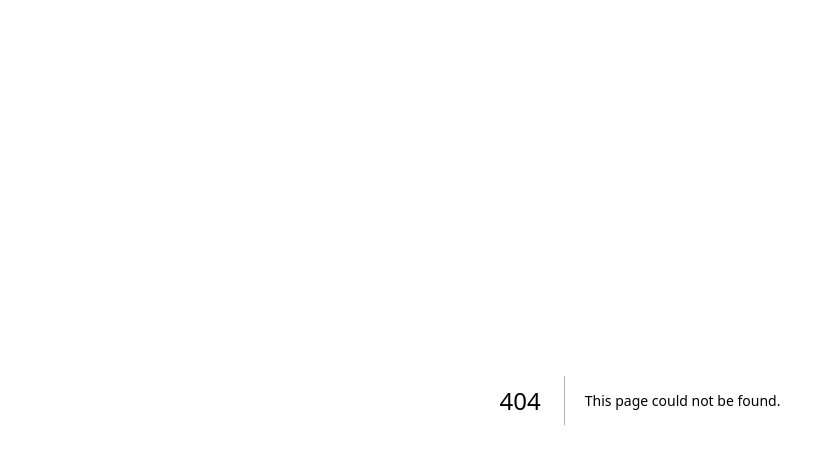
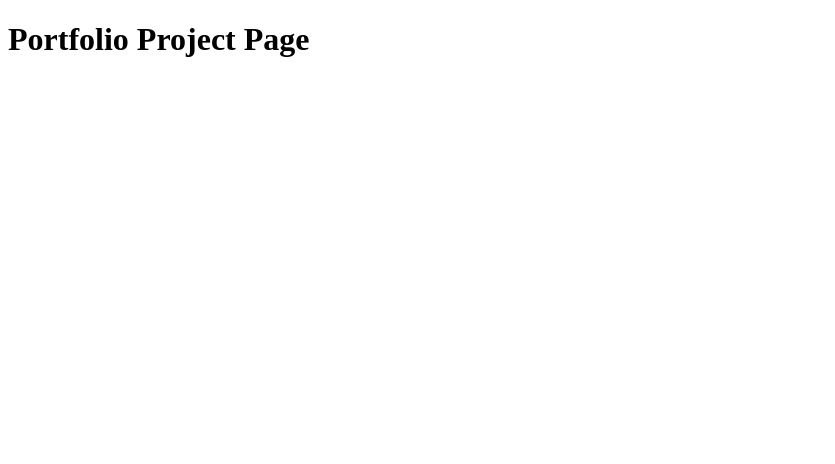
Before and after one commit to Wyld7K/File-Based-Routing-Project, a Next.js app: page /portfolio/1 in a window 1280 px wide. Before the commit this address had no page. Shown: the top 464 px of the page, without its empty margins (0-835 px from the left). Built offline with nearby package versions, Linux system fonts and the light colour scheme.

Commit message:
Add Dynamic Routing

```diff
--- /dev/null
+++ b/pages/portfolio/[projid].tsx
@@ -0,0 +1,11 @@
+const PortfolioProjectPage: React.FC = () => {
+	return (
+		<div>
+			<h1>Portfolio Project Page</h1>
+		</div>
+	);
+};
+
+// Priority routing to concrete pages. For instance list page in portfolio
+
+export default PortfolioProjectPage;
```
